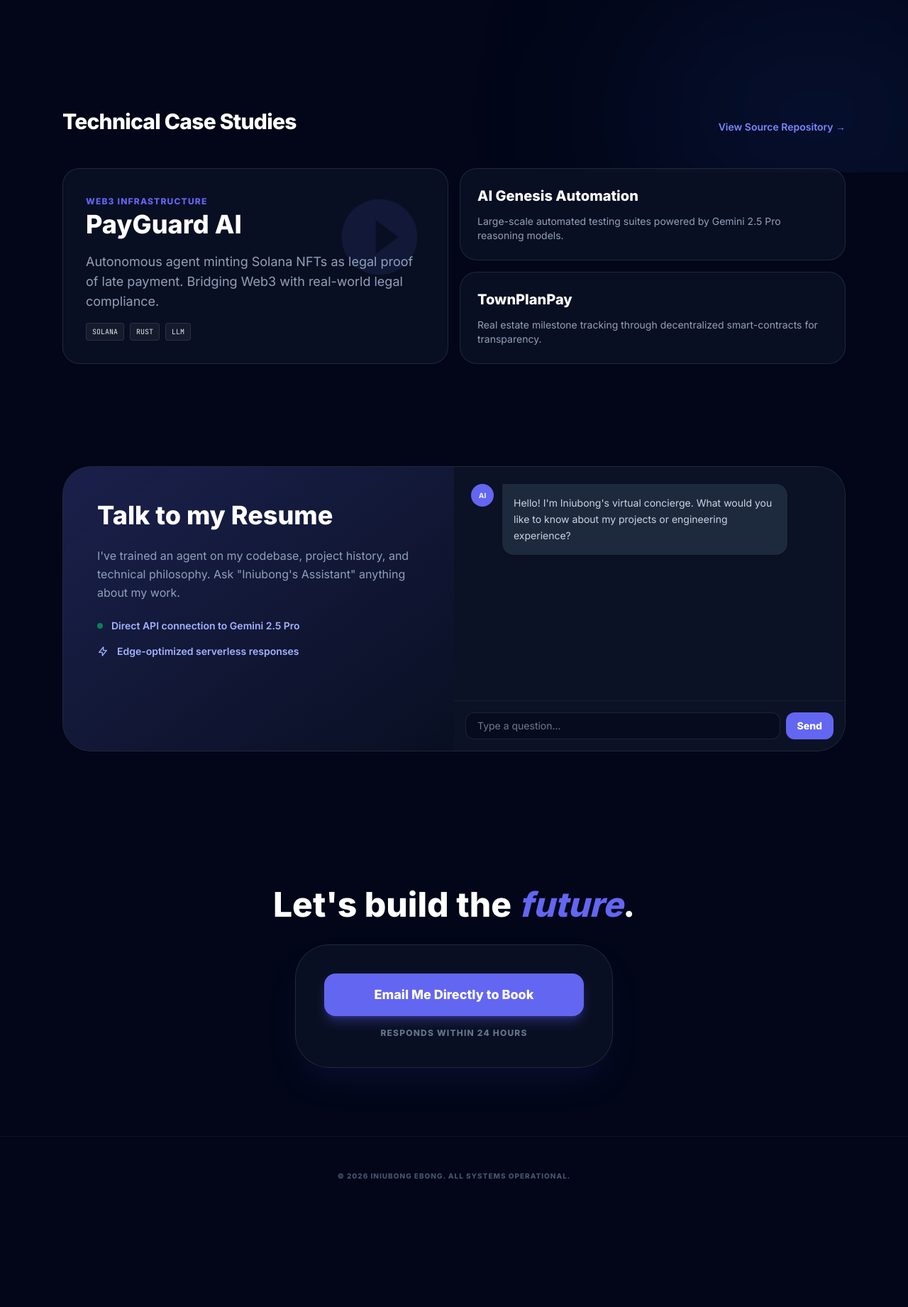
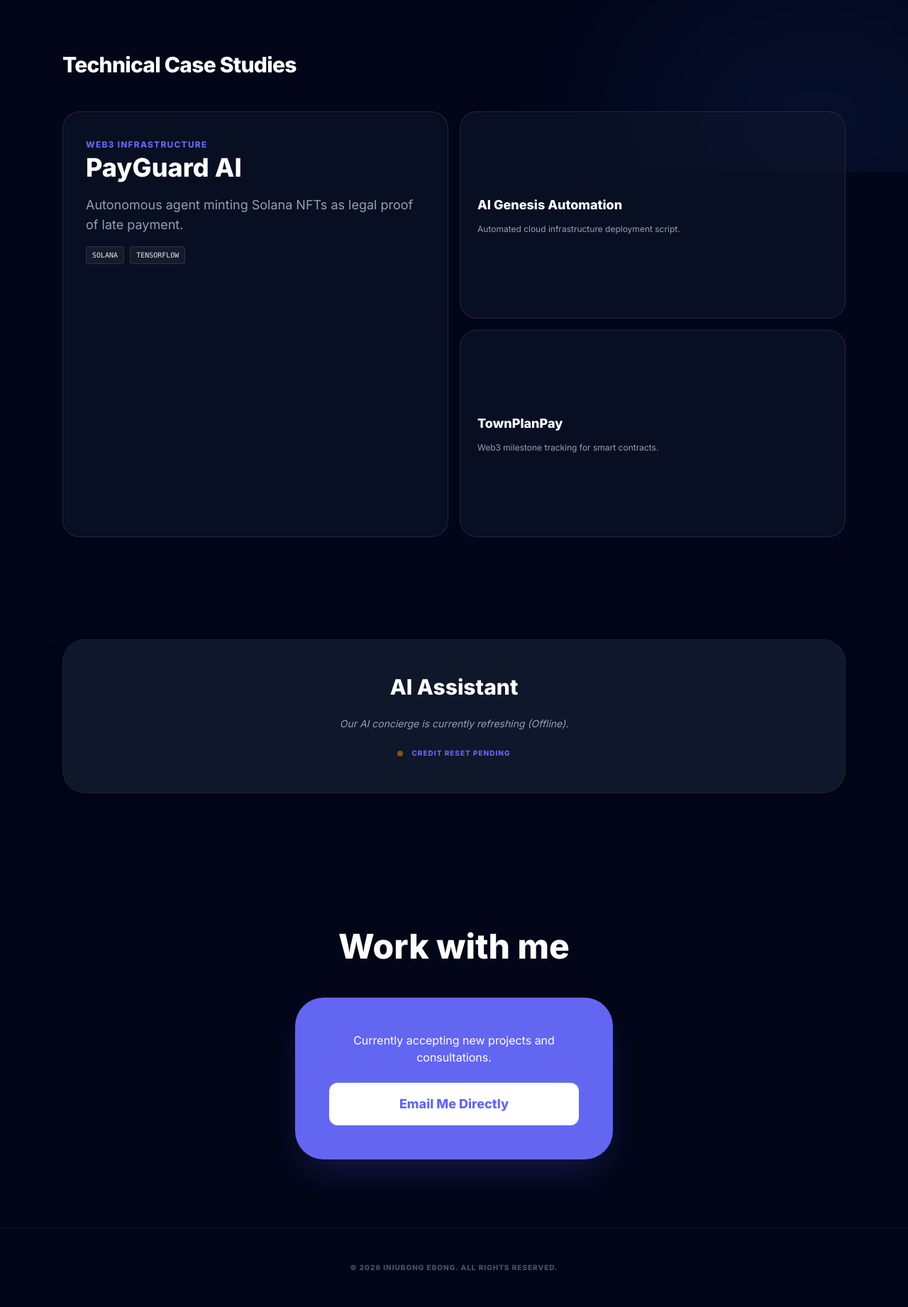
Before and after one commit to Wiper15/Wiper15.github.io, a website: page index.html in a window 1280 px wide. Shown: the part 557-2399 px from the top of the page at 71% size. Before the commit the page ends 2270 px from the top, so only its background shows below. Drawn offline with nearby package versions, Linux system fonts and the light colour scheme.

Commit message:
Refactor index.html for improved structure and styling

```diff
--- a/index.html
+++ b/index.html
@@ -8,13 +8,12 @@
     <link href="https://fonts.googleapis.com/css2?family=Inter:wght@400;600;800&family=JetBrains+Mono&display=swap" rel="stylesheet">
     <style type="text/tailwindcss">
         @theme {
-            --color-brand: #6366f1; /* Indigo-500 */
-            --color-accent: #818cf8; /* Indigo-400 */
+            --color-brand: #6366f1;
+            --color-accent: #818cf8;
             --font-display: "Inter", sans-serif;
-            --font-mono: "JetBrains Mono", monospace;
         }
 
-        /* 2026 Scroll Storytelling Reveal Animation */
+        /* 2026 Reveal Animation */
         section {
             opacity: 0;
             transform: translateY(30px);
@@ -27,174 +26,108 @@
             filter: blur(0);
         }
 
-        /* Futuristic Glassmorphism */
-       .glass-card {
+        /* Responsive Bento Cards */
+      .glass-card {
             background: rgba(15, 23, 42, 0.6);
             backdrop-filter: blur(16px);
             border: 1px solid rgba(255, 255, 255, 0.1);
         }
-
-       .chat-container::-webkit-scrollbar { width: 4px; }
-       .chat-container::-webkit-scrollbar-thumb { background: rgba(99, 102, 241, 0.5); border-radius: 10px; }
     </style>
 </head>
-<body class="bg-slate-950 text-slate-200 font-display selection:bg-brand selection:text-white">
+<body class="bg-slate-950 text-slate-200 font-display selection:bg-brand selection:text-white overflow-x-hidden">
     <div class="fixed top-0 left-0 w-full h-full -z-10 overflow-hidden pointer-events-none">
         <div class="absolute top-[-10%] left-[-10%] w-[40%] h-[40%] bg-indigo-900/20 blur-[120px] rounded-full"></div>
         <div class="absolute bottom-[-10%] right-[-10%] w-[40%] h-[40%] bg-blue-900/20 blur-[120px] rounded-full"></div>
     </div>
 
-    <header class="p-6 sticky top-0 z-50 glass-card border-b-white/5">
+    <header class="p-4 md:p-6 sticky top-0 z-50 glass-card border-b-white/5">
         <nav class="flex justify-between items-center max-w-6xl mx-auto">
-            <div class="font-extrabold text-2xl tracking-tighter text-indigo-400">IE.</div>
-            <div class="flex items-center gap-8 font-semibold text-sm uppercase tracking-widest text-slate-400">
+            <div class="font-extrabold text-xl md:text-2xl tracking-tighter text-indigo-400">IE.</div>
+            <div class="flex items-center gap-4 md:gap-8 font-semibold text-[10px] md:text-sm uppercase tracking-widest text-slate-400">
                 <a href="#projects" class="hover:text-brand transition-colors">Experience</a>
-                <a href="#chat" class="hover:text-brand transition-colors">AI Assistant</a>
-                <a href="mailto:your-email@example.com" class="bg-brand text-white px-4 py-2 rounded-lg shadow-lg shadow-indigo-500/20">Book Me</a>
+                <a href="#chat" class="hover:text-brand transition-colors">AI</a>
+                <a href="mailto:your-email@example.com" class="bg-brand text-white px-3 py-1.5 md:px-4 md:py-2 rounded-lg shadow-lg shadow-indigo-500/20">Book Me</a>
             </div>
         </nav>
     </header>
 
     <main class="max-w-6xl mx-auto px-6 py-12 space-y-24">
-        <section id="hero" class="min-h-[60vh] flex flex-col items-center justify-center text-center space-y-6">
-            <span class="px-3 py-1 rounded-full bg-indigo-500/10 border border-indigo-500/20 text-indigo-400 text-xs font-bold tracking-tighter uppercase">Available for Q1 2026 Contracts</span>
-            <h1 class="text-6xl md:text-8xl font-extrabold leading-none tracking-tight text-white">
+        <section id="hero" class="min-h-[50vh] flex flex-col items-center justify-center text-center space-y-6">
+            <span class="px-3 py-1 rounded-full bg-indigo-500/10 border border-indigo-500/20 text-indigo-400 text-[10px] font-bold tracking-tighter uppercase">Available for Q1 2026 Contracts</span>
+            <h1 class="text-4xl md:text-8xl font-extrabold leading-tight md:leading-none tracking-tight text-white text-balance">
                 Engineering <span class="text-brand">Intelligence</span>.
             </h1>
-            <p class="text-lg md:text-xl text-slate-400 max-w-2xl font-medium">
-                Web3 Architect & AI Specialist. Building the next generation of automated payment infrastructures and decentralized protocols.
+            <p class="text-base md:text-xl text-slate-400 max-w-2xl font-medium break-words">
+                Web3 Architect & AI Specialist. Building the next generation of automated payment infrastructures.
             </p>
         </section>
 
         <section id="projects" class="space-y-12">
             <div class="flex justify-between items-end">
-                <h2 class="text-3xl font-bold text-white tracking-tight">Technical Case Studies</h2>
-                <a href="https://github.com/Wiper15" class="text-indigo-400 font-semibold text-sm hover:underline flex items-center gap-2">View Source Repository →</a>
+                <h2 class="text-2xl md:text-3xl font-bold text-white tracking-tight">Technical Case Studies</h2>
             </div>
 
-            <div class="grid grid-cols-1 md:grid-cols-4 md:grid-rows-2 gap-4">
+            <div class="grid grid-cols-1 md:grid-cols-4 md:grid-rows-2 gap-4 h-auto md:h-[600px]">
                 <article class="md:col-span-2 md:row-span-2 glass-card p-8 rounded-3xl hover:border-brand/40 transition-all group relative overflow-hidden">
-                    <div class="absolute top-0 right-0 p-8 opacity-10 group-hover:opacity-20 transition-opacity">
-                        <svg class="w-32 h-32 text-brand" fill="currentColor" viewBox="0 0 24 24"><path d="M12 2C6.48 2 2 6.48 2 12s4.48 10 10 10 10-4.48 10-10S17.52 2 12 2zm-1 14.5v-9l6 4.5-6 4.5z"/></svg>
-                    </div>
                     <div class="relative z-10 space-y-4">
                         <span class="text-brand font-bold text-xs uppercase tracking-widest">Web3 Infrastructure</span>
-                        <h3 class="text-4xl font-extrabold text-white leading-tight">PayGuard AI</h3>
-                        <p class="text-slate-400 text-lg">Autonomous agent minting Solana NFTs as legal proof of late payment. Bridging Web3 with real-world legal compliance.</p>
-                        <div class="flex gap-2 font-mono text-[10px]">
-                            <span class="px-2 py-1 bg-white/5 rounded border border-white/10 uppercase">Solana</span>
-                            <span class="px-2 py-1 bg-white/5 rounded border border-white/10 uppercase">Rust</span>
-                            <span class="px-2 py-1 bg-white/5 rounded border border-white/10 uppercase">LLM</span>
+                        <h3 class="text-3xl md:text-4xl font-extrabold text-white leading-tight">PayGuard AI</h3>
+                        <p class="text-slate-400 text-base md:text-lg">Autonomous agent minting Solana NFTs as legal proof of late payment.</p>
+                        <div class="flex flex-wrap gap-2 font-mono text-[10px]">
+                            <span class="px-2 py-1 bg-white/5 rounded border border-white/10">SOLANA</span>
+                            <span class="px-2 py-1 bg-white/5 rounded border border-white/10">TENSORFLOW</span>
                         </div>
                     </div>
                 </article>
 
-                <article class="md:col-span-2 glass-card p-6 rounded-3xl space-y-3">
-                    <h3 class="text-xl font-bold text-white">AI Genesis Automation</h3>
-                    <p class="text-slate-400 text-sm">Large-scale automated testing suites powered by Gemini 2.5 Pro reasoning models.</p>
+                <article class="md:col-span-2 glass-card p-6 rounded-3xl space-y-3 flex flex-col justify-center">
+                    <h3 class="text-lg font-bold text-white">AI Genesis Automation</h3>
+                    <p class="text-slate-400 text-xs">Automated cloud infrastructure deployment script.</p>
                 </article>
 
-                <article class="md:col-span-2 glass-card p-6 rounded-3xl space-y-3">
-                    <h3 class="text-xl font-bold text-white">TownPlanPay</h3>
-                    <p class="text-slate-400 text-sm">Real estate milestone tracking through decentralized smart-contracts for transparency.</p>
+                <article class="md:col-span-2 glass-card p-6 rounded-3xl space-y-3 flex flex-col justify-center">
+                    <h3 class="text-lg font-bold text-white">TownPlanPay</h3>
+                    <p class="text-slate-400 text-xs">Web3 milestone tracking for smart contracts.</p>
                 </article>
             </div>
         </section>
 
         <section id="chat" class="py-12">
-            <div class="glass-card rounded-[2.5rem] overflow-hidden grid md:grid-cols-2">
-                <div class="p-12 space-y-6 bg-gradient-to-br from-brand/20 to-transparent">
-                    <h2 class="text-4xl font-extrabold text-white">Talk to my Resume</h2>
-                    <p class="text-slate-400 leading-relaxed">
-                        I've trained an agent on my codebase, project history, and technical philosophy. Ask "Iniubong's Assistant" anything about my work.
-                    </p>
-                    <div class="space-y-4 font-semibold text-sm">
-                        <div class="flex items-center gap-3 text-indigo-300">
-                            <span class="w-2 h-2 rounded-full bg-green-400 animate-pulse"></span>
-                            Direct API connection to Gemini 2.5 Pro
-                        </div>
-                        <div class="flex items-center gap-3 text-indigo-300">
-                            <svg class="w-4 h-4" fill="none" stroke="currentColor" viewBox="0 0 24 24"><path stroke-linecap="round" stroke-linejoin="round" stroke-width="2" d="M13 10V3L4 14h7v7l9-11h-7z"/></svg>
-                            Edge-optimized serverless responses
-                        </div>
-                    </div>
-                </div>
-                <div class="bg-slate-900/50 flex flex-col h-[400px]">
-                    <div id="chat-window" class="flex-1 p-6 overflow-y-auto space-y-4 chat-container">
-                        <div class="flex items-start gap-3">
-                            <div class="w-8 h-8 rounded-full bg-brand flex-shrink-0 flex items-center justify-center text-[10px] font-bold">AI</div>
-                            <div class="bg-slate-800 p-4 rounded-2xl rounded-tl-none text-sm leading-relaxed max-w-[80%] text-slate-300 shadow-sm">
-                                Hello! I'm Iniubong's virtual concierge. What would you like to know about my projects or engineering experience?
-                            </div>
-                        </div>
-                    </div>
-                    <form id="chat-form" class="p-4 border-t border-white/5 flex gap-2">
-                        <input type="text" id="user-input" placeholder="Type a question..." class="flex-1 bg-slate-950/50 border border-white/10 rounded-xl px-4 py-2 text-sm focus:outline-none focus:ring-1 focus:ring-brand transition-all" required>
-                        <button type="submit" class="bg-brand hover:brightness-110 text-white px-4 py-2 rounded-xl text-sm font-bold transition-all">Send</button>
-                    </form>
+            <div class="bg-slate-900 rounded-[2rem] p-8 md:p-12 text-center space-y-6 border border-white/5 shadow-2xl">
+                <h2 class="text-3xl font-bold text-white">AI Assistant</h2>
+                <p class="text-slate-400 italic text-sm">Our AI concierge is currently refreshing (Offline).</p>
+                <div class="flex items-center justify-center gap-3 text-brand text-[10px] font-bold tracking-widest uppercase">
+                    <span class="w-2 h-2 rounded-full bg-orange-400 animate-pulse"></span>
+                    Credit Reset Pending
                 </div>
             </div>
         </section>
 
-        <section id="contact" class="py-12 text-center space-y-8">
-            <h2 class="text-4xl md:text-5xl font-extrabold text-white">Let's build the <span class="text-brand italic">future</span>.</h2>
-            <div class="max-w-md mx-auto glass-card p-10 rounded-[3rem] shadow-2xl shadow-indigo-500/10">
-                <a href="mailto:your-email@example.com" class="block w-full bg-brand text-white py-4 rounded-2xl font-bold text-lg shadow-lg shadow-indigo-500/30 hover:-translate-y-1 transition-transform">
-                    Email Me Directly to Book
+        <section id="contact" class="py-12 text-center space-y-12">
+            <h2 class="text-3xl md:text-5xl font-extrabold text-white">Work with me</h2>
+            <div class="bg-brand p-8 md:p-12 rounded-[2.5rem] shadow-2xl shadow-indigo-500/20 inline-block w-full max-w-md space-y-6">
+                <p class="text-white font-medium text-sm md:text-base">Currently accepting new projects and consultations.</p>
+                <a href="mailto:your-email@example.com" class="block bg-white text-brand py-4 rounded-xl font-bold text-lg hover:scale-105 transition-transform min-h-[44px]">
+                    Email Me Directly
                 </a>
-                <p class="mt-4 text-xs text-slate-500 uppercase tracking-widest font-bold">Responds within 24 hours</p>
             </div>
         </section>
     </main>
 
     <footer class="py-12 text-center border-t border-white/5 text-slate-600 text-[10px] uppercase tracking-widest font-bold">
-        &copy; 2026 Iniubong Ebong. All Systems Operational.
+        &copy; 2026 Iniubong Ebong. All Rights Reserved.
     </footer>
 
     <script>
-        // 1. Scroll Storytelling Reveal Script
         const observer = new IntersectionObserver((entries) => {
             entries.forEach((entry) => {
                 if (entry.isIntersecting) {
                     entry.target.classList.add('show');
                 }
             });
-        }, { threshold: 0.15 });
+        }, { threshold: 0.1 });
 
         document.querySelectorAll('section').forEach((el) => observer.observe(el));
-
-        // 2. AI Chat Logic (Calls Backend Netlify Function)
-        const chatForm = document.getElementById('chat-form');
-        const chatWindow = document.getElementById('chat-window');
-        const userInput = document.getElementById('user-input');
-
-        chatForm.addEventListener('submit', async (e) => {
-            e.preventDefault();
-            const message = userInput.value;
-            userInput.value = '';
-
-            // Render User Bubble
-            const userMsg = `<div class="flex items-start gap-3 justify-end"><div class="bg-indigo-600 p-4 rounded-2xl rounded-tr-none text-sm max-w-[80%] text-white shadow-lg">${message}</div></div>`;
-            chatWindow.insertAdjacentHTML('beforeend', userMsg);
-            chatWindow.scrollTop = chatWindow.scrollHeight;
-
-            try {
-                const response = await fetch('/.netlify/functions/chat', {
-                    method: 'POST',
-                    headers: { 'Content-Type': 'application/json' },
-                    body: JSON.stringify({ message })
-                });
-
-                const data = await response.json();
-
-                // Render AI Response
-                const aiMsg = `<div class="flex items-start gap-3"><div class="w-8 h-8 rounded-full bg-brand flex-shrink-0 flex items-center justify-center text-[10px] font-bold">AI</div><div class="bg-slate-800 p-4 rounded-2xl rounded-tl-none text-sm leading-relaxed max-w-[80%] text-slate-300 shadow-sm">${data.answer}</div></div>`;
-                chatWindow.insertAdjacentHTML('beforeend', aiMsg);
-                chatWindow.scrollTop = chatWindow.scrollHeight;
-            } catch (err) {
-                console.error("Chat engine offline:", err);
-            }
-        });
     </script>
 </body>
-    </html>
+</html>
```
